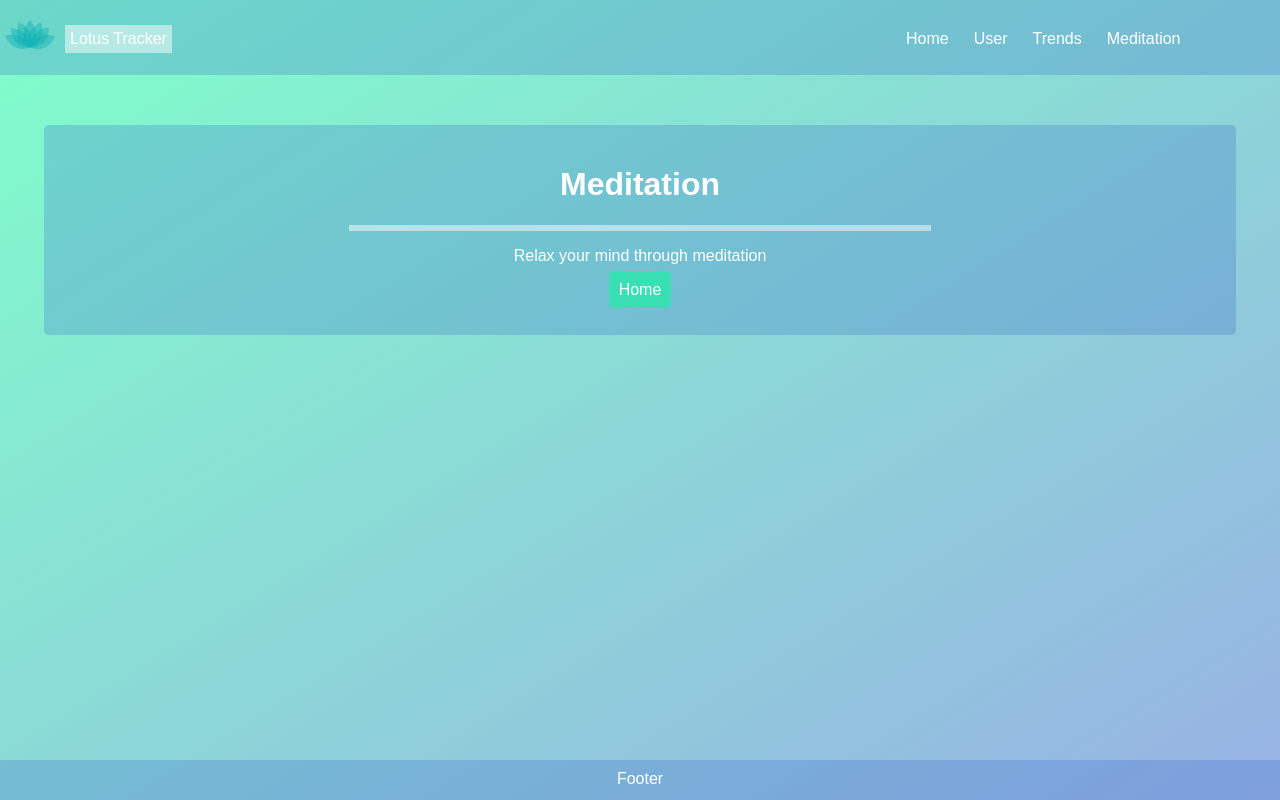
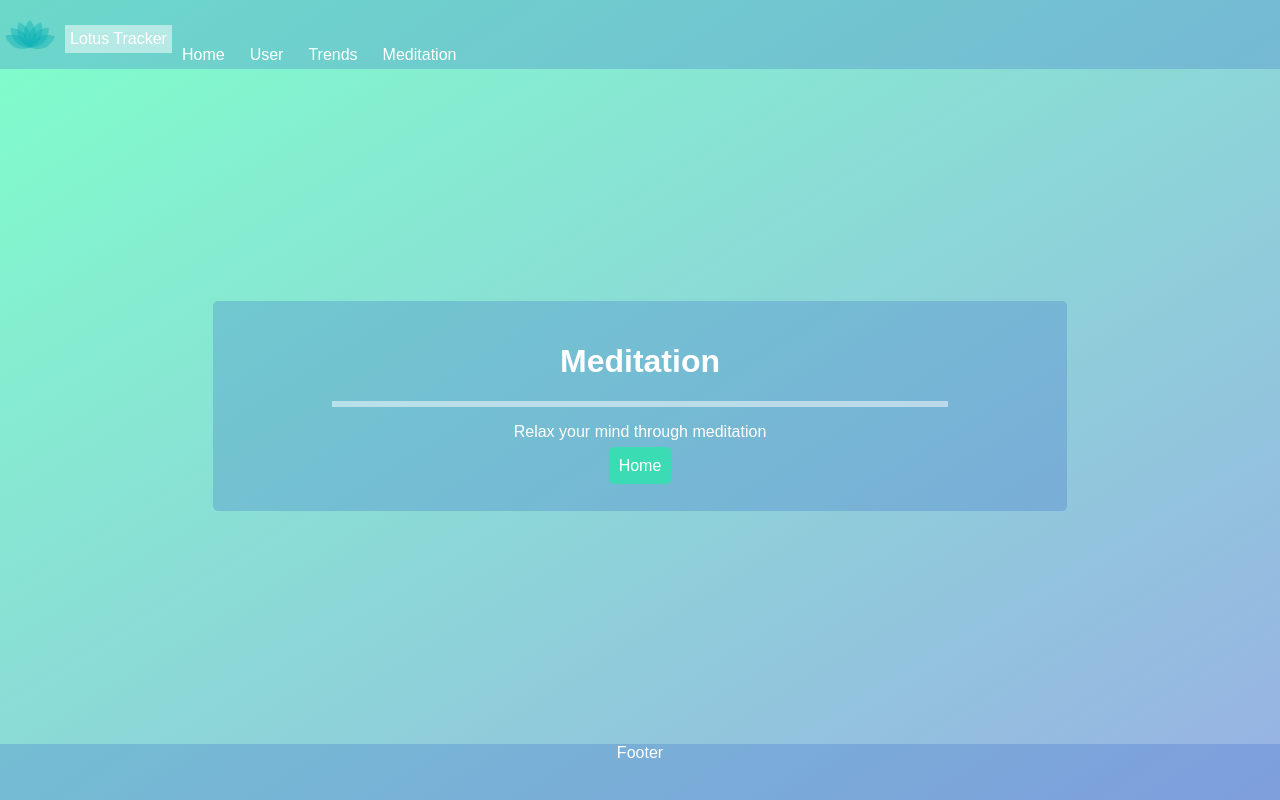
Before and after one commit to Squatch89/lotus, a React (Create React App) app in the folder client/: page /meditation in a window 1280 px wide. Built offline with nearby package versions, Linux system fonts and the light colour scheme.

Commit message:
cssgrid implementation

```diff
--- a/client/src/App.css
+++ b/client/src/App.css
@@ -1,9 +1,15 @@
 .wrapper {
+    height: 100vh;
     display: grid;
+    grid-template-columns: [col1] 1fr [col2] 4fr [col3] 1fr [col4];
+    grid-template-rows: [row1] 1fr [row2] 12fr [row3] 1fr [row4];
 }
 
 .container{
-    height: 100%;
+    grid-column-start: col2;
+    grid-column-end: col2;
+    grid-row-start: row2;
+    grid-row-end: row2;
     padding: 0;
     margin: 0;
     display: flex;
--- a/client/src/App.js
+++ b/client/src/App.js
@@ -20,7 +20,7 @@ class App extends Component {
     // }
     render() {
         return (
-            <div>
+            <div className="wrapper">
                 {/*Header rendered only on certain routes*/}
 
                 {["/user", "/trends", "/meditation"].map(path =>
--- a/client/src/components/Footer/Footer.css
+++ b/client/src/components/Footer/Footer.css
@@ -1,11 +1,9 @@
 .footer {
-    height: 30px;
-    display: block;
+    grid-column-start: col1;
+    grid-column-end: col4;
+    grid-row-start: row3;
+    grid-row-end: row4;
     background-color: rgba(50, 100, 200, 0.25);
-    width: 100%;
     text-align: center;
     color: white;
-    position: absolute;
-    bottom: 0;
-    padding: 10px 0 0 0;
 }
--- a/client/src/components/Header/Header.css
+++ b/client/src/components/Header/Header.css
@@ -1,8 +1,11 @@
 .navbar {
-    display: block;
+    grid-column-start: col1;
+    grid-column-end: col4;
+    grid-row-start: row1;
+    grid-row-end: row1;
     background-color: rgba(50, 100, 200, 0.25);
-    height: 75px;
-    width: 100%;
+    /*height: 75px;*/
+    /*width: 100%;*/
 }
 .littlelogo {
     max-width: 50px;
@@ -10,9 +13,13 @@
     float: left;
 }
 .navbar-brand {
+    grid-column-start: col1;
+    grid-column-end: col1;
+    grid-row-start: row1;
+    grid-row-end: row1;
     color: white;
     text-decoration: none;
-    padding-top: 20px;
+    /*padding-top: 20px;*/
 }
 .brand-name {
     float: left;
@@ -21,9 +28,9 @@
 }
 .navbar-group {
     list-style-type: none;
-    margin: 0;
-    padding: 0;
-    margin-left: 70%;
+    grid-column-start: col3;
+    grid-column-end: col4;
+    /*margin-left: 70%;*/
 }
 .navbar-item {
     padding: 30px 5px 5px 0;
--- a/client/src/components/Jumbotron/Jumbotron.css
+++ b/client/src/components/Jumbotron/Jumbotron.css
@@ -7,19 +7,15 @@ body {
 }
 
 .jumbotron {
-    margin-top: 50px;
-    width: 90%;
+    width: 100%;
     background-color: rgba(50,100,200,0.25);
     color: white;
-    background-repeat: no-repeat;
-    height: 100%;
-    background-attachment: fixed;
     padding: 20px;
     border-radius: 5px;
 }
 
 .hr {
-    width: 50%;
+    width: 75%;
     border: solid rgba(255,255,255,0.5);
 }
 
--- a/client/src/index.css
+++ b/client/src/index.css
@@ -1,4 +1,5 @@
 body {
+  height: 100%;
   margin: 0;
   padding: 0;
   font-family: sans-serif;
```
